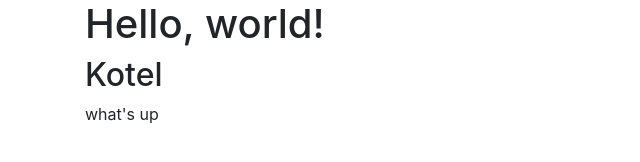
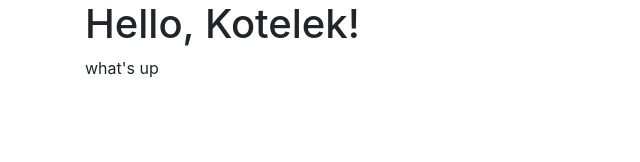
Before and after one commit to szymanskirafal/kotelek, a plain HTML site: page index.html in a window 1280 px wide. Shown: the whole page, without its empty margins (0-640 px from the left). Drawn offline with nearby package versions, Linux system fonts and the light colour scheme.

Commit message:
Update index.html

```diff
--- a/index.html
+++ b/index.html
@@ -12,8 +12,7 @@
   </head>
   <body>
     <div class="container">
-      <h1>Hello, world!</h1>
-      <h2>Kotel</h2>
+      <h1>Hello, Kotelek!</h1>
       <p>what's up</p
     </div>
 
```
